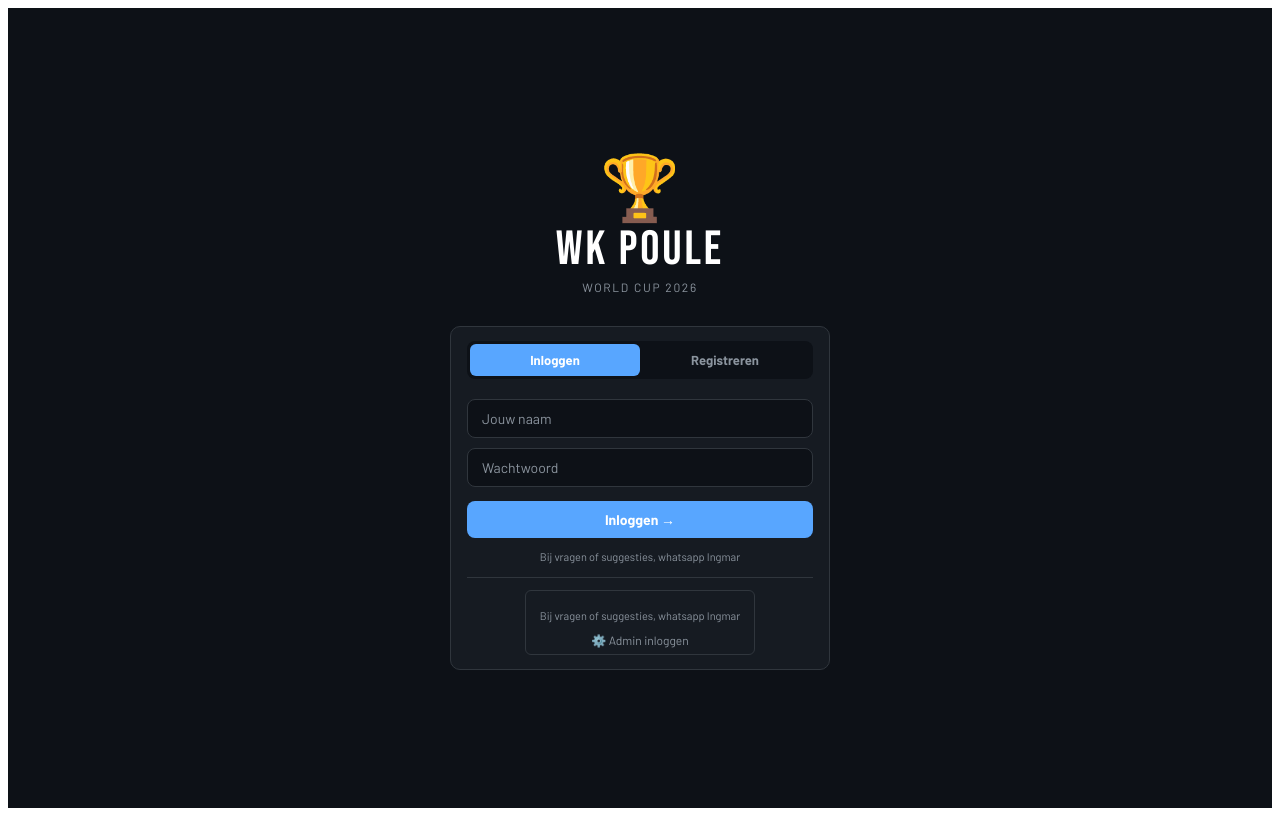
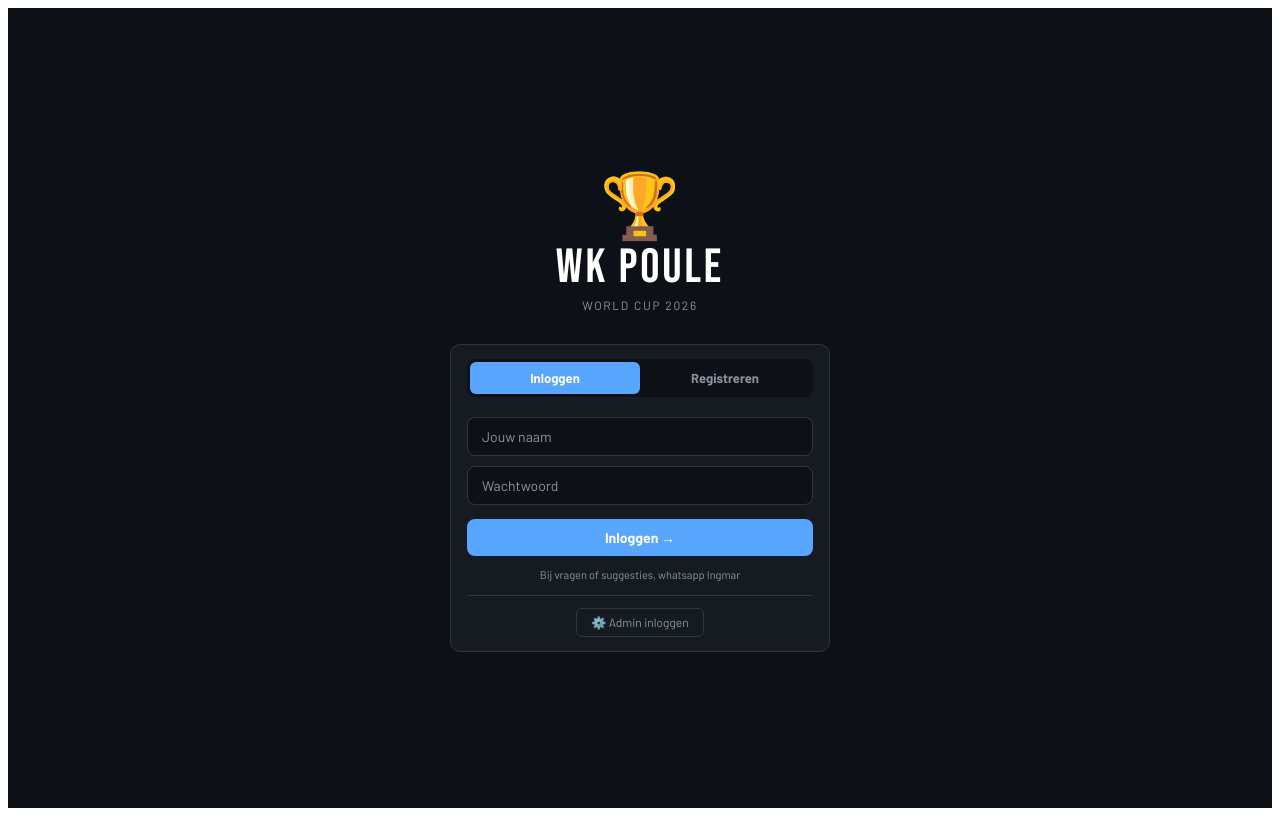
Before and after one commit to IWever/wkpoule, a React (Vite) app: page / in a window 1280 px wide. Built offline with nearby package versions, Linux system fonts and the light colour scheme.

Commit message:
Fix info loginschermen

```diff
--- a/src/components/auth.jsx
+++ b/src/components/auth.jsx
@@ -310,16 +310,6 @@ function AdminLoginLink({ onLogin }) {
           fontFamily: "var(--font)",
         }}
       >
-        <p
-          style={{
-            fontSize: 11,
-            color: "var(--muted)",
-            marginTop: 12,
-            textAlign: "center",
-          }}
-        >
-          Bij vragen of suggesties, whatsapp Ingmar
-        </p>
         ⚙️ Admin inloggen
       </button>
     </div>
```
